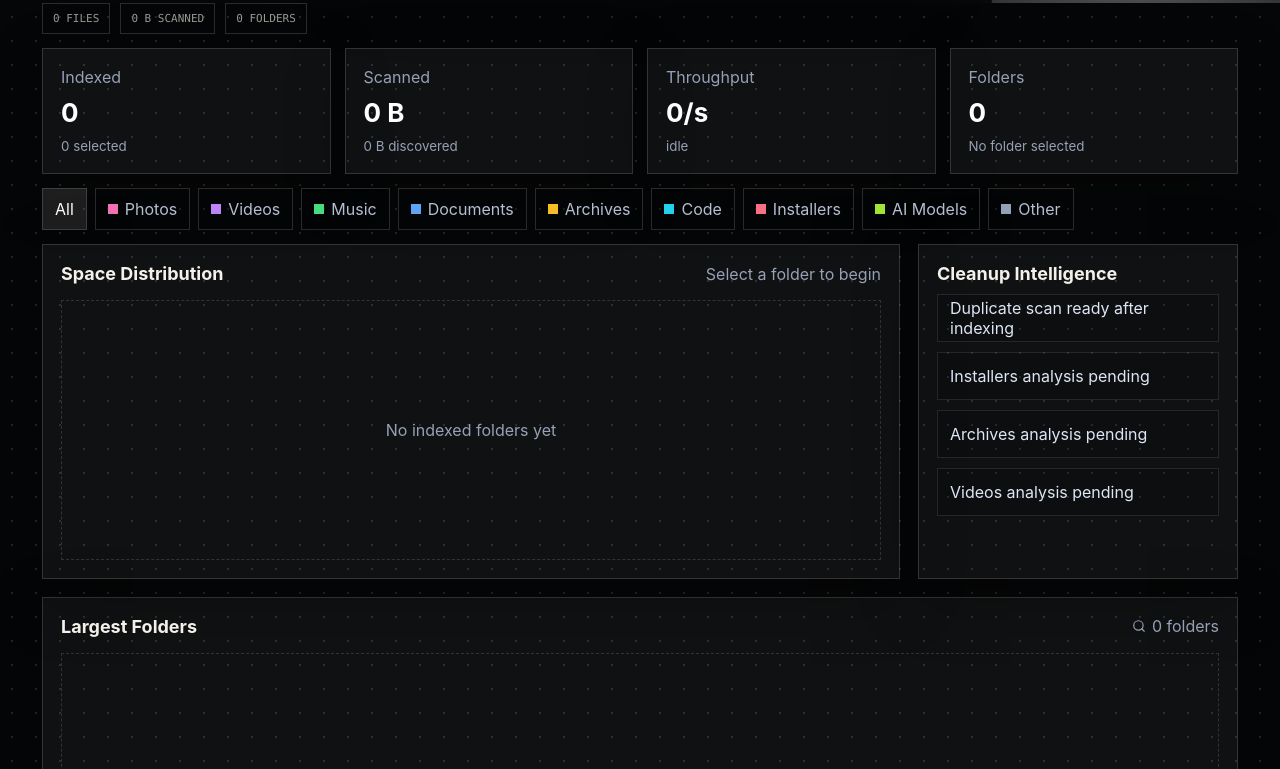
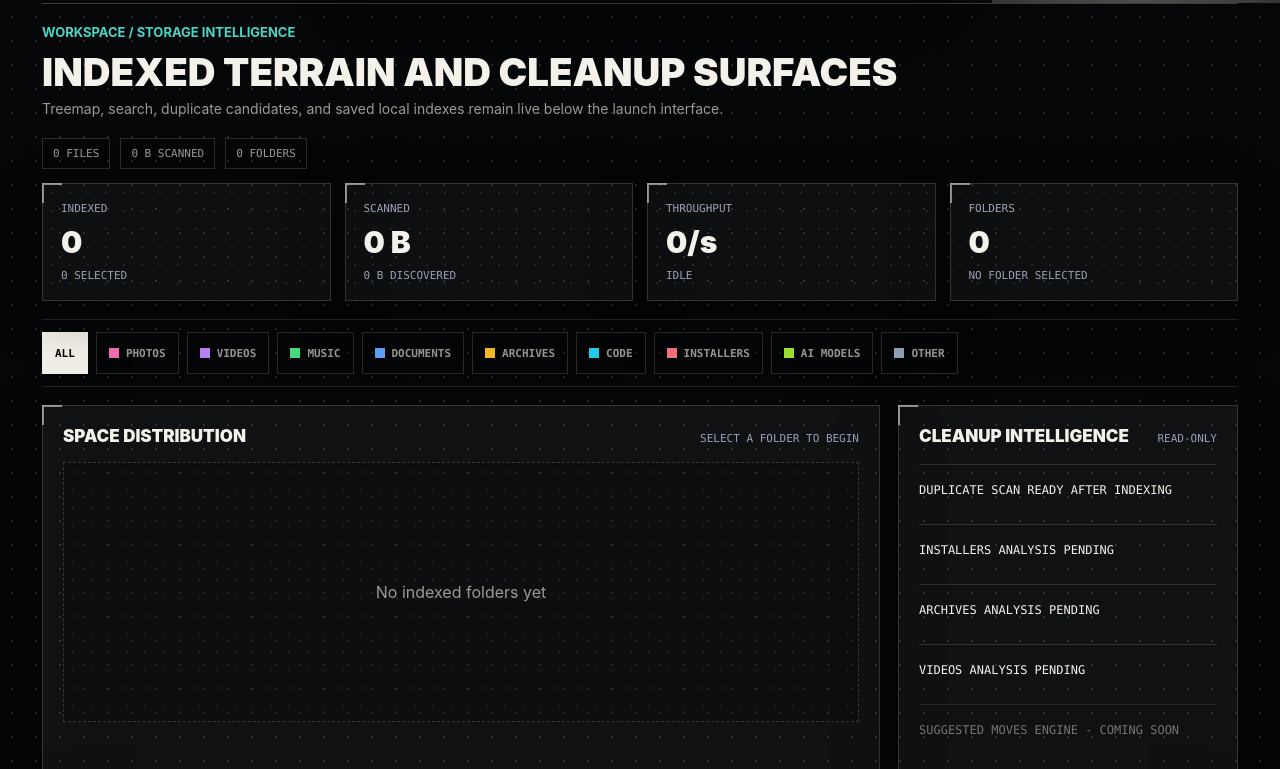
Before and after one commit to keiken-shin/birds-eye, a React (Vite) app in the folder frontend/: page / in a window 1280 px wide. Shown: the part 811-1580 px from the top of the page. Built offline with nearby package versions, Linux system fonts and the light colour scheme.

Commit message:
feat(ui): restyle workspace surfaces

```diff
--- a/frontend/src/components/AnalysisSection.tsx
+++ b/frontend/src/components/AnalysisSection.tsx
@@ -51,11 +51,17 @@ export function AnalysisSection({ filteredFolders, focusedFolder, setFocusedFold
       </div>
 
       <aside className="recommendations">
-        <h2>Cleanup Intelligence</h2>
+        <div className="panel-header compact">
+          <h2>Cleanup Intelligence</h2>
+          <span>Read-only</span>
+        </div>
         <Recommendation text={makeDuplicateHint(scan)} />
         <Recommendation text={makeCategoryHint(scan, "installers", "installer cache")} />
         <Recommendation text={makeCategoryHint(scan, "archives", "archive payloads")} />
         <Recommendation text={makeCategoryHint(scan, "videos", "video library")} />
+        <button className="coming-soon-row" type="button" disabled>
+          Suggested moves engine - coming soon
+        </button>
       </aside>
     </section>
   );
--- a/frontend/src/main.tsx
+++ b/frontend/src/main.tsx
@@ -95,6 +95,11 @@ function App() {
         clearScan={clearScan}
       />
       <section className="workspace">
+        <header className="workspace-intro" id="workspace">
+          <p className="eyebrow">Workspace / storage intelligence</p>
+          <h2>Indexed terrain and cleanup surfaces</h2>
+          <span>Treemap, search, duplicate candidates, and saved local indexes remain live below the launch interface.</span>
+        </header>
         <StorageReadout scan={scan} />
         <MetricGrid scan={scan} />
         <FilterBar filter={filter} setFilter={setFilter} />
--- a/frontend/src/styles.css
+++ b/frontend/src/styles.css
@@ -105,6 +105,30 @@ button {
   min-width: 0;
   max-width: 1440px;
   margin: 0 auto;
+}
+
+.workspace-intro {
+  display: grid;
+  gap: 8px;
+  margin-bottom: 18px;
+  border-top: 1px solid rgba(244, 241, 234, 0.22);
+  padding-top: 20px;
+}
+
+.workspace-intro h2 {
+  max-width: 860px;
+  color: var(--paper);
+  font-size: clamp(28px, 3vw, 46px);
+  font-weight: 950;
+  line-height: 0.95;
+  text-transform: uppercase;
+}
+
+.workspace-intro span {
+  max-width: 760px;
+  color: var(--muted);
+  font-size: 14px;
+  line-height: 1.55;
 }
 
 .topbar {
@@ -682,6 +706,28 @@ h2 {
   box-shadow: 0 18px 60px rgba(0, 0, 0, 0.28);
 }
 
+.metric-card,
+.treemap-panel,
+.recommendations,
+.folder-table {
+  position: relative;
+}
+
+.metric-card::before,
+.treemap-panel::before,
+.recommendations::before,
+.folder-table::before {
+  position: absolute;
+  top: -1px;
+  left: -1px;
+  width: 18px;
+  height: 18px;
+  border-top: 2px solid rgba(244, 241, 234, 0.55);
+  border-left: 2px solid rgba(244, 241, 234, 0.55);
+  content: "";
+  pointer-events: none;
+}
+
 .scan-strip {
   display: grid;
   grid-template-columns: minmax(200px, 0.8fr) minmax(220px, 1.4fr) minmax(160px, 1fr);
@@ -732,30 +778,44 @@ h2 {
   display: grid;
   grid-template-columns: repeat(4, minmax(0, 1fr));
   gap: 14px;
-  margin-bottom: 14px;
+  margin-bottom: 18px;
 }
 
 .metric-card {
   display: grid;
   gap: 9px;
-  min-height: 126px;
+  min-height: 112px;
   padding: 18px;
+  background:
+    radial-gradient(circle, rgba(244, 241, 234, 0.09) 1px, transparent 1.2px) 0 0 / 18px 18px,
+    rgba(255, 255, 255, 0.036);
 }
 
 .metric-card strong {
   min-width: 0;
   overflow: hidden;
-  color: #ffffff;
-  font-size: 26px;
+  color: var(--paper);
+  font-size: 30px;
+  font-weight: 950;
   text-overflow: ellipsis;
   white-space: nowrap;
+}
+
+.metric-card span,
+.metric-card small {
+  font-family: ui-monospace, SFMono-Regular, Consolas, "Liberation Mono", monospace;
+  font-size: 11px;
+  text-transform: uppercase;
 }
 
 .filter-bar {
   display: flex;
   gap: 8px;
   flex-wrap: wrap;
-  margin-bottom: 14px;
+  margin-bottom: 18px;
+  border-top: 1px solid rgba(244, 241, 234, 0.12);
+  border-bottom: 1px solid rgba(244, 241, 234, 0.12);
+  padding: 12px 0;
 }
 
 .filter-bar button {
@@ -764,14 +824,18 @@ h2 {
   gap: 7px;
   border: 1px solid var(--line);
   background: rgba(0, 0, 0, 0.2);
-  color: #b7c1d3;
+  color: var(--muted);
+  font-family: ui-monospace, SFMono-Regular, Consolas, "Liberation Mono", monospace;
+  font-size: 11px;
+  font-weight: 850;
   padding: 0 12px;
+  text-transform: uppercase;
 }
 
 .filter-bar button.active,
 .filter-bar button:hover {
-  background: rgba(255, 255, 255, 0.1);
-  color: #ffffff;
+  background: var(--paper);
+  color: var(--ink);
 }
 
 .filter-bar span {
@@ -781,7 +845,7 @@ h2 {
 
 .analysis-layout {
   display: grid;
-  grid-template-columns: minmax(0, 1fr) 320px;
+  grid-template-columns: minmax(0, 1fr) 340px;
   gap: 18px;
 }
 
@@ -794,7 +858,7 @@ h2 {
 .treemap-panel,
 .recommendations,
 .folder-table {
-  padding: 18px;
+  padding: 20px;
 }
 
 .panel-header {
@@ -803,18 +867,34 @@ h2 {
   justify-content: space-between;
   gap: 16px;
   margin-bottom: 16px;
+  text-transform: uppercase;
+}
+
+.panel-header.compact {
+  margin-bottom: 8px;
+}
+
+.panel-header h2 {
+  color: var(--paper);
+  font-size: 17px;
+  font-weight: 950;
 }
 
 .panel-header span {
   display: inline-flex;
   align-items: center;
   gap: 6px;
+  font-family: ui-monospace, SFMono-Regular, Consolas, "Liberation Mono", monospace;
+  font-size: 11px;
+  text-transform: uppercase;
 }
 
 .treemap-canvas-wrap {
   position: relative;
   min-height: 360px;
   overflow: hidden;
+  border: 1px solid rgba(244, 241, 234, 0.12);
+  background: #050607;
 }
 
 .treemap-canvas {
@@ -830,6 +910,8 @@ h2 {
   gap: 8px;
   min-height: 36px;
   margin: -6px 0 12px;
+  border-bottom: 1px solid rgba(244, 241, 234, 0.12);
+  padding-bottom: 10px;
 }
 
 .breadcrumb-row span {
@@ -846,9 +928,9 @@ h2 {
   place-items: center;
   min-width: 36px;
   min-height: 34px;
-  border: 1px solid rgba(255, 255, 255, 0.1);
+  border: 1px solid var(--line);
   background: rgba(255, 255, 255, 0.06);
-  color: #dce6f5;
+  color: var(--paper);
   cursor: pointer;
   padding: 0 10px;
 }
@@ -863,10 +945,10 @@ h2 {
   display: grid;
   gap: 5px;
   max-width: 320px;
-  border: 1px solid rgba(255, 255, 255, 0.16);
-  background: rgba(7, 10, 16, 0.94);
+  border: 1px solid rgba(244, 241, 234, 0.28);
+  background: rgba(5, 6, 7, 0.96);
   box-shadow: 0 18px 48px rgba(0, 0, 0, 0.42);
-  color: #ffffff;
+  color: var(--paper);
   font-size: 12px;
   pointer-events: none;
   padding: 10px 12px;
@@ -885,8 +967,11 @@ h2 {
   display: grid;
   place-items: center;
   min-height: 260px;
-  border: 1px dashed rgba(255, 255, 255, 0.14);
-  color: #96a1b6;
+  border: 1px dashed rgba(244, 241, 234, 0.18);
+  background:
+    radial-gradient(circle, rgba(244, 241, 234, 0.08) 1px, transparent 1.2px) 0 0 / 18px 18px,
+    rgba(0, 0, 0, 0.16);
+  color: var(--muted);
   text-align: center;
   padding: 24px;
 }
@@ -902,22 +987,32 @@ h2 {
 }
 
 .recommendations button {
-  min-height: 48px;
-  border: 1px solid rgba(255, 255, 255, 0.1);
-  background: rgba(0, 0, 0, 0.18);
-  color: #dce6f5;
+  min-height: 50px;
+  border: 0;
+  border-top: 1px solid rgba(244, 241, 234, 0.14);
+  background: transparent;
+  color: var(--paper);
   cursor: pointer;
+  font-family: ui-monospace, SFMono-Regular, Consolas, "Liberation Mono", monospace;
+  font-size: 12px;
   text-align: left;
-  padding: 0 12px;
+  text-transform: uppercase;
+  padding: 0;
+}
+
+.recommendations .coming-soon-row {
+  color: var(--muted);
+  cursor: not-allowed;
+  opacity: 0.72;
 }
 
 .folder-table {
-  margin-top: 18px;
+  margin-top: 20px;
 }
 
 .section-note {
   margin: -4px 0 12px;
-  color: #96a1b6;
+  color: var(--muted);
   font-size: 13px;
   line-height: 1.5;
 }
@@ -926,7 +1021,7 @@ h2 {
   max-height: 520px;
   overflow: auto;
   padding-right: 6px;
-  scrollbar-color: rgba(255, 255, 255, 0.24) rgba(255, 255, 255, 0.06);
+  scrollbar-color: rgba(244, 241, 234, 0.32) rgba(255, 255, 255, 0.06);
   scrollbar-width: thin;
 }
 
@@ -950,9 +1045,9 @@ h2 {
   align-items: center;
   gap: 10px;
   min-height: 44px;
-  border: 1px solid rgba(255, 255, 255, 0.12);
-  background: rgba(0, 0, 0, 0.2);
-  color: #96a1b6;
+  border: 1px solid rgba(244, 241, 234, 0.2);
+  background: rgba(0, 0, 0, 0.24);
+  color: var(--muted);
   padding: 0 12px;
 }
 
@@ -962,7 +1057,7 @@ h2 {
   border: 0;
   outline: 0;
   background: transparent;
-  color: #ffffff;
+  color: var(--paper);
   font: inherit;
 }
 
@@ -975,25 +1070,26 @@ h2 {
   grid-template-columns: minmax(0, 1fr) 120px 100px;
   gap: 12px;
   align-items: center;
-  min-height: 44px;
-  border-top: 1px solid rgba(255, 255, 255, 0.08);
+  min-height: 48px;
+  border-top: 1px solid rgba(244, 241, 234, 0.1);
 }
 
 .folder-row span {
   min-width: 0;
   overflow: hidden;
-  color: #dce6f5;
+  color: #dedbd4;
   text-overflow: ellipsis;
   white-space: nowrap;
 }
 
 .folder-row strong {
-  color: #ffffff;
+  color: var(--paper);
   text-align: right;
 }
 
 .folder-row small {
-  color: #96a1b6;
+  color: var(--muted);
+  font-family: ui-monospace, SFMono-Regular, Consolas, "Liberation Mono", monospace;
   text-align: right;
 }
 
@@ -1010,7 +1106,7 @@ h2 {
   width: 100%;
   min-height: 58px;
   border: 0;
-  border-top: 1px solid rgba(255, 255, 255, 0.08);
+  border-top: 1px solid rgba(244, 241, 234, 0.1);
   background: transparent;
   color: inherit;
   cursor: pointer;
@@ -1020,7 +1116,7 @@ h2 {
 
 .duplicate-row:hover,
 .duplicate-row.active {
-  background: rgba(255, 255, 255, 0.055);
+  background: rgba(244, 241, 234, 0.07);
 }
 
 .duplicate-row div {
@@ -1029,14 +1125,14 @@ h2 {
 }
 
 .duplicate-row strong {
-  color: #ffffff;
+  color: var(--paper);
 }
 
 .duplicate-row span,
 .duplicate-row small {
   min-width: 0;
   overflow: hidden;
-  color: #96a1b6;
+  color: var(--muted);
   text-overflow: ellipsis;
   white-space: nowrap;
 }
@@ -1045,7 +1141,7 @@ h2 {
   display: grid;
   gap: 0;
   margin-top: 12px;
-  border-top: 1px solid rgba(255, 255, 255, 0.12);
+  border-top: 1px solid rgba(244, 241, 234, 0.16);
 }
 
 .index-row {
@@ -1054,7 +1150,7 @@ h2 {
   gap: 10px;
   align-items: center;
   min-height: 58px;
-  border-top: 1px solid rgba(255, 255, 255, 0.08);
+  border-top: 1px solid rgba(244, 241, 234, 0.1);
 }
 
 .index-row div {
@@ -1072,21 +1168,22 @@ h2 {
 }
 
 .index-row strong {
-  color: #ffffff;
+  color: var(--paper);
 }
 
 .index-row span {
-  color: #96a1b6;
+  color: var(--muted);
   font-size: 13px;
 }
 
 .index-row button {
   min-height: 34px;
-  border: 1px solid rgba(255, 255, 255, 0.1);
+  border: 1px solid var(--line);
   background: rgba(255, 255, 255, 0.06);
-  color: #dce6f5;
+  color: var(--paper);
   cursor: pointer;
   padding: 0 10px;
+  text-transform: uppercase;
 }
 
 .index-row button:hover {
@@ -1094,7 +1191,7 @@ h2 {
 }
 
 .index-row .danger-text {
-  color: #fb7185;
+  color: var(--danger);
 }
 
 @media (max-width: 1080px) {
```
Also changed, not shown: frontend/src/components/TreemapCanvas.tsx (+40 -12 lines).
